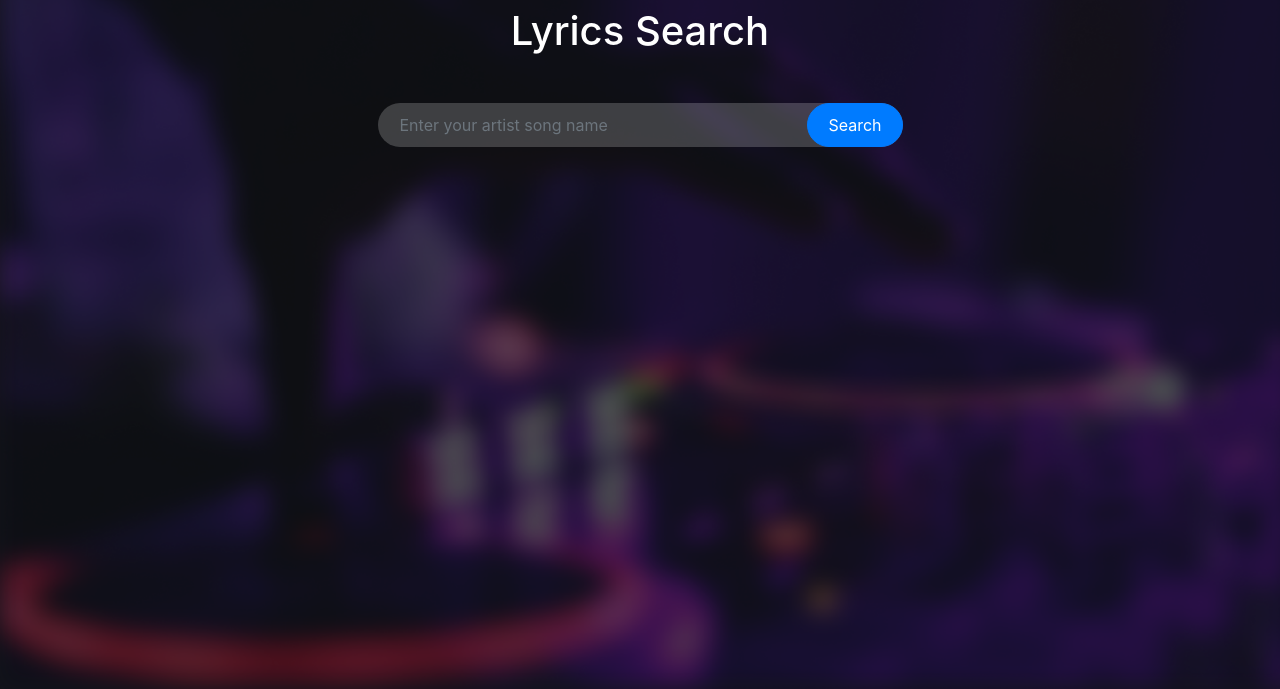
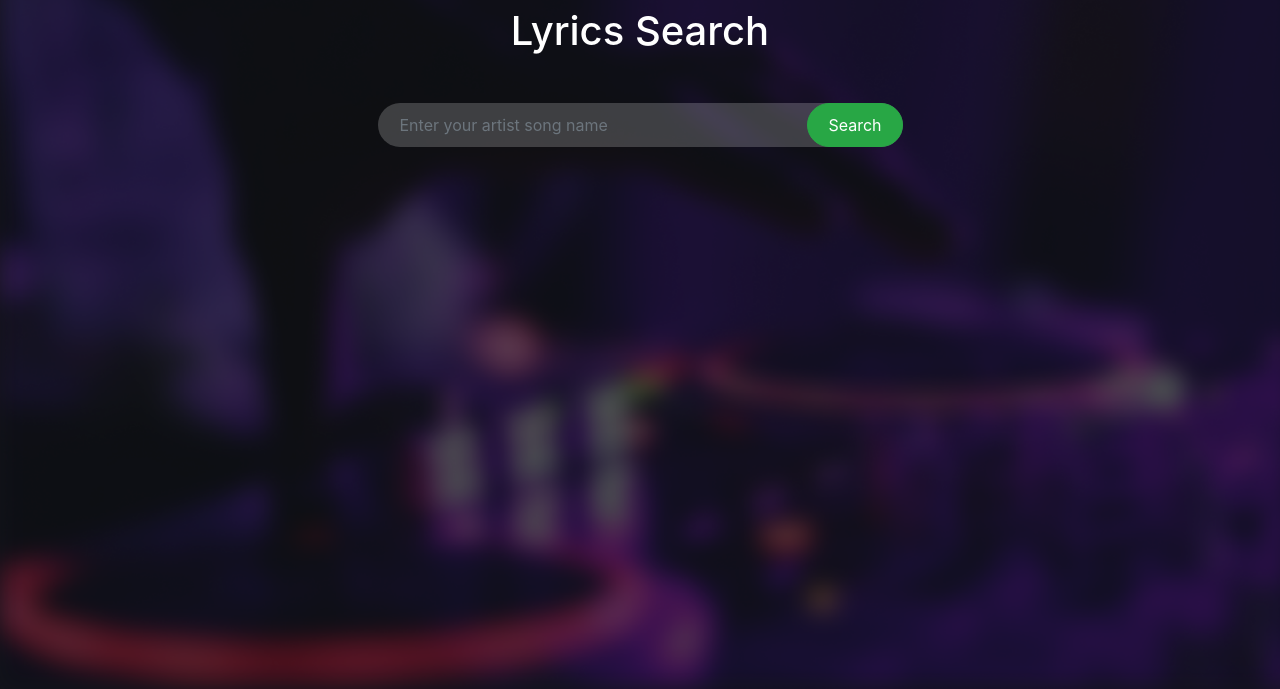
Before and after one commit to JahirulKaiyoum/hard-rock-lyrics, a plain HTML site: page index.html in a window 1280 px wide. Shown: the part 111-800 px from the top of the page. Drawn offline with nearby package versions, Linux system fonts and the light colour scheme.

Commit message:
last commit

```diff
--- a/index.html
+++ b/index.html
@@ -47,7 +47,7 @@
                 <h1 class="text-center">Lyrics Search</h1>
                 <div class="search-box my-5">
                     <input type="text" class="form-control" id="songName" placeholder="Enter your artist song name">
-                    <button class="btn btn-primary search-btn" id="search-btn">Search</button>
+                    <button class="btn btn-success search-btn" id="search-btn">Search</button>
                 </div>
             </div>
             <!-- === Simple results === -->
```
